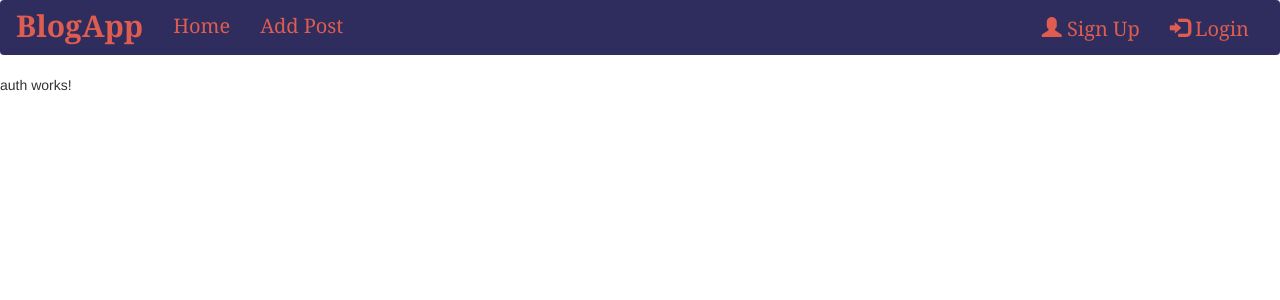
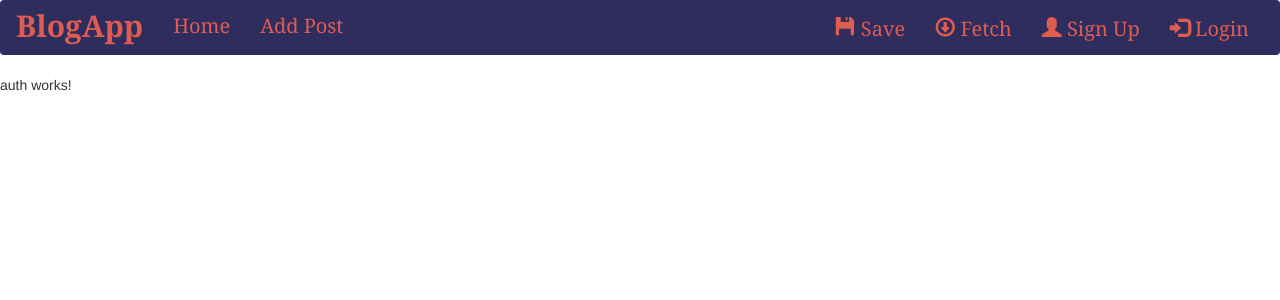
Before and after one commit to yaelbu/BlogApp, an Angular app: page /auth in a window 1280 px wide. Shown: the top 300 px of the page. Built offline with nearby package versions, Linux system fonts and the light colour scheme; no server answers.

Commit message:
End BlogApp

```diff
--- a/src/app/app.module.ts
+++ b/src/app/app.module.ts
@@ -10,7 +10,7 @@ import { RouterModule, Routes } from '@angular/router';
 import { AuthComponent } from './auth/auth.component';
 import { PostEditComponent } from './post-edit/post-edit.component';
 import { FormGroupDirective, ReactiveFormsModule } from '@angular/forms';
-
+import {HttpClientModule} from '@angular/common/http';
 
 const routes:Routes=[
   {
@@ -48,8 +48,8 @@ const routes:Routes=[
     BrowserModule,
     RouterModule.forRoot(routes),
     AppRoutingModule,
-    ReactiveFormsModule
-
+    ReactiveFormsModule,
+    HttpClientModule
   ],
   providers: [],
   bootstrap: [AppComponent]
--- /dev/null
+++ b/src/app/back-end.service.ts
@@ -0,0 +1,43 @@
+import { Injectable } from '@angular/core';
+import { PostService } from './post.service';
+import { Post } from '../app/post.model';
+import { HttpClient } from '@angular/common/http';
+import {tap} from 'rxjs/operators';
+/*
+Data Path :
+https://blogapp-2f783-default-rtdb.firebaseio.com/
+*/
+
+@Injectable({ providedIn: 'root' })
+export class BackEndService {
+  constructor(private postService: PostService, private http: HttpClient) {}
+
+  //Fun 1 - Save
+  saveData() {
+    //Step1 - get list of posts from post.service
+    const listOfPosts: Post[] = this.postService.getPosts();
+
+    //Step2 - send lsit of posts to backend
+    this.http
+      .put(
+        'https://blogapp-2f783-default-rtdb.firebaseio.com/posts.json',
+        listOfPosts
+      )
+      .subscribe((res) => {});
+  }
+
+  //Fun 2 - fetch
+  fetchData() {
+    this.http.get<Post[]>(
+      'https://blogapp-2f783-default-rtdb.firebaseio.com/posts.json'
+    ).pipe(
+        tap((listOfPosts:Post[])=>{
+
+            //send to post.service
+            this.postService.setPosts(listOfPosts);
+            console.log(listOfPosts)
+
+        })
+    ).subscribe();
+  }
+}
--- a/src/app/header/header.component.html
+++ b/src/app/header/header.component.html
@@ -52,6 +52,33 @@
       <ul class="nav navbar-nav navbar-right">
         <li>
           <a
+          (click)="onSave()"
+            style="
+              color: #df5c50;
+              font-weight: 500;
+              font-family: Cambria;
+              font-size: 20px;
+              cursor: pointer;
+            "
+            ><span class="glyphicon glyphicon-floppy-disk"></span> Save</a
+          >
+        </li>
+        <li>
+          <a
+          (click)="onFetch()"
+            style="
+              color: #df5c50;
+              font-weight: 500;
+              font-family: Cambria;
+              font-size: 20px;
+              cursor: pointer;
+            "
+            ><span class="glyphicon glyphicon-download"></span> Fetch</a
+          >
+        </li>
+
+        <li>
+          <a
             routerLink="auth"
             style="
               color: #df5c50;
--- a/src/app/header/header.component.ts
+++ b/src/app/header/header.component.ts
@@ -1,4 +1,5 @@
 import { Component, OnInit } from '@angular/core';
+import { BackEndService } from '../back-end.service';
 
 @Component({
   selector: 'app-header',
@@ -7,9 +8,18 @@ import { Component, OnInit } from '@angular/core';
 })
 export class HeaderComponent implements OnInit {
 
-  constructor() { }
+  constructor(private backendService:BackEndService) { }
 
   ngOnInit(): void {
+    this.onFetch();
+  }
+
+  onSave(){
+    this.backendService.saveData();
+  }
+
+  onFetch(){
+    this.backendService.fetchData();
   }
 
 }
--- a/src/app/post-edit/post-edit.component.html
+++ b/src/app/post-edit/post-edit.component.html
@@ -18,7 +18,6 @@
             <input class="form-control" formControlName="imagePath" style="width: 25%;" type="text"/>
             <img style="height: 165px;" src="{{form.value.imagePath}}"/>
         </div>
-
         <button class="btn btn-success" [disabled]="form.invalid" type="submit">Save</button> |
         <button class="btn btn-primary" type="reset">Clear</button>
     </form>
--- a/src/app/post-edit/post-edit.component.ts
+++ b/src/app/post-edit/post-edit.component.ts
@@ -47,7 +47,7 @@ export class PostEditComponent implements OnInit {
     const description=this.form.value.description;
     const imagePath=this.form.value.imagePath;
 
-    const post:Post=new Post(title,description,imagePath,"test@test.com",new Date())
+    const post:Post=new Post(title,description,imagePath,"test@test.com",new Date(),0)
 
     if(this.editMode===true)
     {
--- a/src/app/post-list/post-list.component.ts
+++ b/src/app/post-list/post-list.component.ts
@@ -13,6 +13,10 @@ export class PostListComponent implements OnInit {
 
   ngOnInit(): void {
     this.listOfPosts=this.postService.getPosts();
+    this.postService.listChangedEvent.subscribe((listOfPosts:Post[])=>{
+      this.listOfPosts=this.postService.getPosts();
+    });
+
   }
 
 }
--- a/src/app/post.model.ts
+++ b/src/app/post.model.ts
@@ -1,3 +1,10 @@
-export class Post{
-    constructor(public title:string,public description:string,public imagePath:string,public author:string,public datePublished:Date){}
+export class Post {
+  constructor(
+    public title: string,
+    public description: string,
+    public imagePath: string,
+    public author: string,
+    public datePublished: Date,
+    public numberOfLikes:number
+  ) {}
 }
--- a/src/app/post.service.ts
+++ b/src/app/post.service.ts
@@ -1,49 +1,63 @@
-import { Injectable } from "@angular/core";
-import { Post } from "./post.model";
+import { Injectable } from '@angular/core';
+import { EventEmitter } from '@angular/core';
+import { Post } from './post.model';
 
-@Injectable({providedIn:'root'})
-export class PostService{
-    listOfPosts:Post[]=[
-    new Post("Nature",
-    "Nature is a British weekly scientific journal founded and based in London, England. As a multidisciplinary publication, Nature features peer-reviewed research from a variety of academic disciplines, mainly in science and technology.",
-    "https://d1whtlypfis84e.cloudfront.net/guides/wp-content/uploads/2019/07/23090714/nature-1024x682.jpeg",
-    "test@test.com",
-    new Date()),
+@Injectable({ providedIn: 'root' })
+export class PostService {
+  listChangedEvent : EventEmitter<Post[]>=new EventEmitter();
+  listOfPosts: Post[] = [
+    /* new Post(
+      'Nature',
+      'Nature is a British weekly scientific journal founded and based in London, England. As a multidisciplinary publication, Nature features peer-reviewed research from a variety of academic disciplines, mainly in science and technology.',
+      'https://d1whtlypfis84e.cloudfront.net/guides/wp-content/uploads/2019/07/23090714/nature-1024x682.jpeg',
+      'test@test.com',
+      new Date(),
+      2
+    ),
     new Post(
       'Hampi',
       'Hampi is an ancient village in the south Indian state of Karnataka. It’s dotted with numerous ruined temple complexes from the Vijayanagara Empire. On the south bank of the River Tungabhadra is the 7th-century Hindu Virupaksha Temple, near the revived Hampi Bazaar. A carved stone chariot stands in front of the huge Vittala Temple site. Southeast of Hampi, Daroji Bear Sanctuary is home to the Indian sloth bear.',
       'https://www.deccanherald.com/sites/dh/files/article_images/2019/03/15/Hampi-DH-1552611002.jpg',
       'test@test.com',
-      new Date()
+      new Date(),
+      5
     ),
     new Post(
       'Araku Valley',
       `Araku Valley is a hill station and valley region in the southeastern Indian state of Andhra Pradesh. It's surrounded by the thick forests of the Eastern Ghats mountain range. The Tribal Museum is dedicated to the area's numerous indigenous tribes, known for their traditional Dhimsa dance, and showcases traditional handicrafts.`,
       'https://vizagtourism.org.in/images/places-to-visit/header/araku-valley-vizag-tourism-entry-fee-timings-holidays-reviews-header.jpg',
       'test@test.com',
-      new Date()
-    ),
+      new Date(),
+      3
+    ), */
   ];
 
-    getPosts(){
+  getPosts() {
     return this.listOfPosts;
   }
 
-    deletePost(index:number){
-        this.listOfPosts.splice(index,1);
+  deletePost(index: number) {
+    this.listOfPosts.splice(index, 1);
   }
 
-    addPost(post:Post)
-    {
+  addPost(post: Post) {
     this.listOfPosts.push(post);
   }
 
-    updatePost(index:number,post:Post)
-    {
-        this.listOfPosts[index]=post;
+  updatePost(index: number, post: Post) {
+    this.listOfPosts[index] = post;
   }
 
-    getPost(index:number){
+  getPost(index: number) {
     return this.listOfPosts[index];
   }
+
+  setPosts(listOfPosts:Post[]){
+    this.listOfPosts=listOfPosts;
+    this.listChangedEvent.emit(listOfPosts);
   }
+
+  likePost(index:number){
+    this.listOfPosts[index].numberOfLikes+=1;
+  }
+}
--- a/src/app/post/post.component.html
+++ b/src/app/post/post.component.html
@@ -14,7 +14,21 @@
   </p>
   <img style="width: 1050px" src="{{ post?.imagePath }}" />
   <p style="font-family: Cambria; color: #2e2d5e">{{ post?.author }}</p>
-  <p style="font-family: Cambria; color: #2e2d5e">{{ post?.datePublished }}</p>
+  <p style="font-family: Cambria; color: #2e2d5e">{{ post?.datePublished | date }}</p>
+
+
+  <button type="button" class="btn btn-default btn-sm" (click)="addLike()" style="
+    background-color: #2e2d5e;
+    color: #df5c50;
+    font-family: Cambria;
+    font-weight: 700;
+    font-size: 18px;
+    padding-inline: 17px;
+    padding-block: 4px;
+    margin-bottom: 6px;
+  ">
+      <span class="glyphicon glyphicon-thumbs-up"></span> Like ({{post?.numberOfLikes}})
+    </button>
   <button
     style="
       background-color: #2e2d5e;
@@ -24,6 +38,7 @@
       font-size: 18px;
       padding-inline: 17px;
       padding-block: 4px;
+      margin-left: 5px;
     "
     (click)="onEdit()"
   >
--- a/src/app/post/post.component.ts
+++ b/src/app/post/post.component.ts
@@ -27,4 +27,7 @@ export class PostComponent implements OnInit {
     this.router.navigate(["/post-edit",this.index]);
   }
 
+  addLike(){
+    this.postService.likePost(this.index);
+  }
 }
```
Lines whose indentation alone changed are shown as unchanged.
